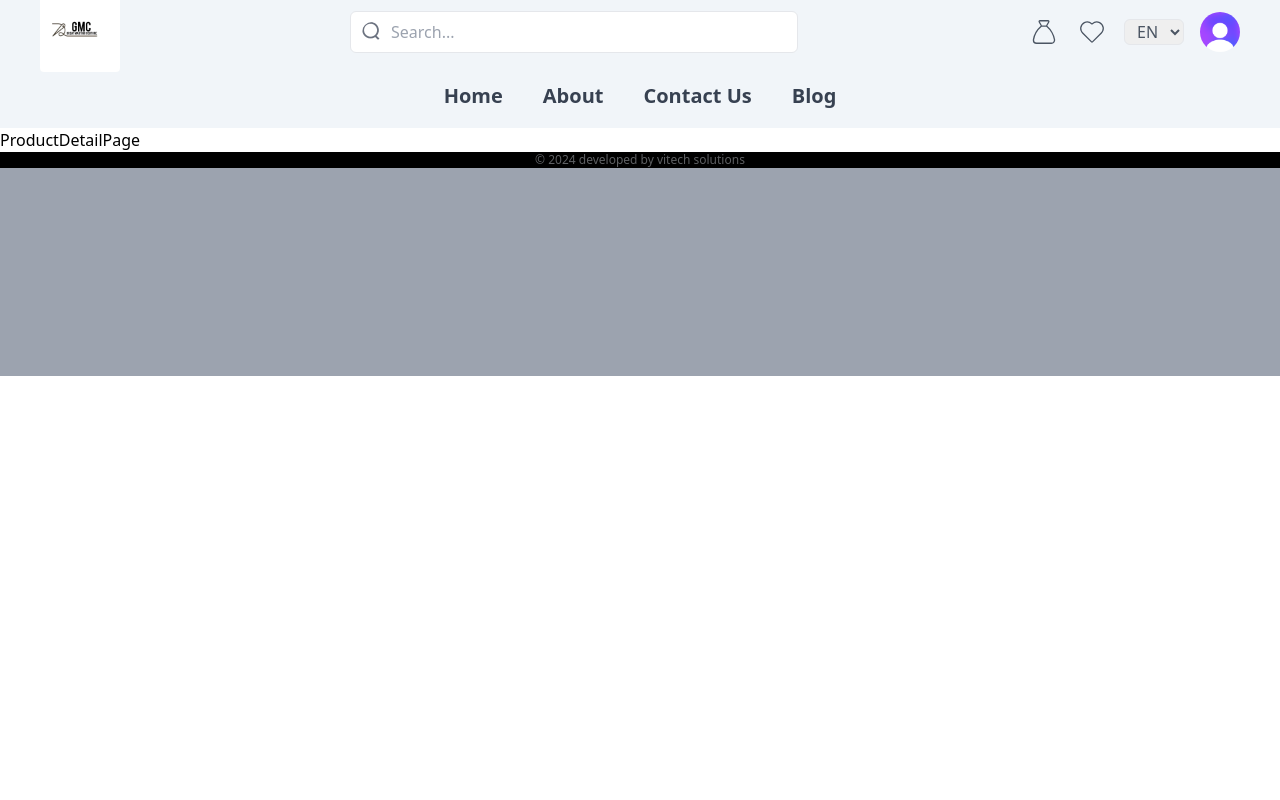
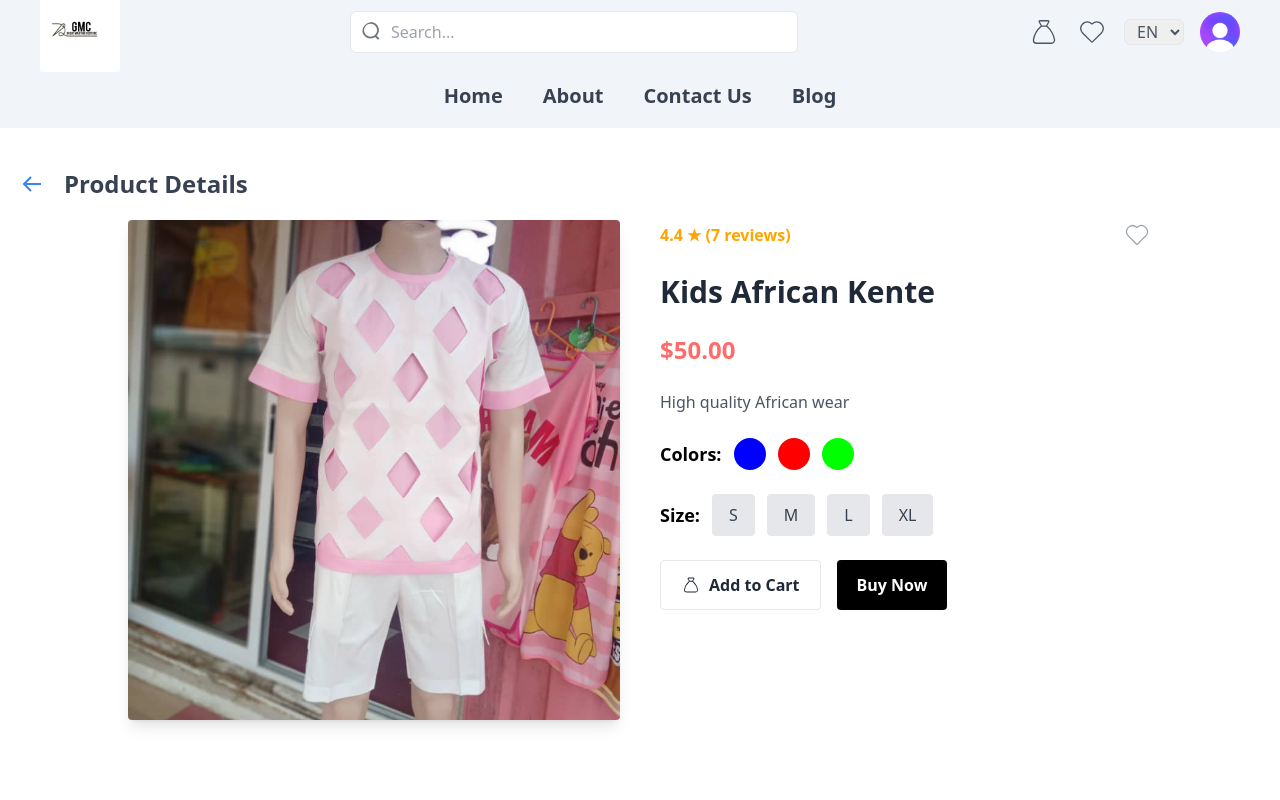
Before and after one commit to owusuvictorjnr/blessed-redeemer-fashion-and-design, a Next.js app: page /product/detail/kids-african-kente/ in a window 1280 px wide. Shown: the top 800 px of the page. Built offline with nearby package versions, Linux system fonts and the light colour scheme; no server answers.

Commit message:
product detailed page

```diff
--- a/app/(frontend)/product/detail/[slug]/page.tsx
+++ b/app/(frontend)/product/detail/[slug]/page.tsx
@@ -1,7 +1,128 @@
-import React from 'react'
+"use client";
 
-export default function ProductDetailPage() {
+import { allCategories } from "@/utils/data";
+import Image from "next/image";
+import Link from "next/link";
+import { useParams } from "next/navigation";
+import { BiArrowBack } from "react-icons/bi";
+import { CiBag1, CiHeart } from "react-icons/ci";
+import { useState } from "react";
+
+const ProductDetailPage = () => {
+  const params = useParams();
+  const { slug } = params;
+
+  // Find the product based on the slug
+  const category = allCategories.find((cat) =>
+    cat.products.some((product) => product.slug === slug)
+  );
+  const product = category?.products.find((product) => product.slug === slug);
+
+  const [selectedColor, setSelectedColor] = useState<string | null>(null);
+  const [selectedSize, setSelectedSize] = useState<string | null>(null);
+
+  if (!product) {
+    return (
+      <div className="text-center mt-10">
+        <h1 className="text-lg font-bold">Product Not Found</h1>
+        <Link href="/">
+          <button className="text-blue-500 mt-4">Go Back Home</button>
+        </Link>
+      </div>
+    );
+  }
+
+  const { name, description, image, price, rating, numReviews } = product;
+  const colors = ["#0000FF", "#FF0000", "#00FF00"]; // Sample colors
+  const sizes = ["S", "M", "L", "XL"]; // Sample sizes
+
   return (
-    <div>ProductDetailPage</div>
-  )
-}
+    <div className="min-h-screen px-5 py-10 bg-white">
+      {/* Back Button */}
+      <div className="flex items-center gap-5 mb-5">
+        <Link href={`/category/${category?.slug}`}>
+          <BiArrowBack className="text-2xl text-blue-500 hover:text-blue-600" />
+        </Link>
+        <h1 className="text-2xl font-bold capitalize text-gray-700">
+          Product Details
+        </h1>
+      </div>
+
+      <div className="flex flex-col md:flex-row gap-10 max-w-5xl mx-auto">
+        {/* Product Image */}
+        <div className="flex justify-center md:w-1/2">
+          <Image
+            src={image}
+            alt={name}
+            width={400}
+            height={400}
+            className="rounded shadow-lg object-cover w-full h-full max-h-[500px]"
+          />
+        </div>
+
+        {/* Product Info */}
+        <div className="flex flex-col space-y-6 md:w-1/2">
+          <div className="flex items-center justify-between">
+            <p className="text-[#FFA500] font-semibold">
+              {rating} ★ ({numReviews} reviews)
+            </p>
+            <CiHeart className="text-3xl text-gray-400 hover:text-red-500 cursor-pointer" />
+          </div>
+          <h2 className="text-3xl font-semibold text-gray-800">{name}</h2>
+          <p className="text-2xl font-bold text-[#FF6B6B]">
+            ${price.toFixed(2)}
+          </p>
+          <p className="text-gray-600">{description}</p>
+
+          {/* Color Selector */}
+          <div className="flex items-center space-x-3">
+            <span className="text-lg font-semibold">Colors:</span>
+            {colors.map((color) => (
+              <button
+                key={color}
+                style={{ backgroundColor: color }}
+                className={`w-8 h-8 rounded-full border-2 ${
+                  selectedColor === color
+                    ? "border-black"
+                    : "border-transparent"
+                }`}
+                onClick={() => setSelectedColor(color)}
+              />
+            ))}
+          </div>
+
+          {/* Size Selector */}
+          <div className="flex items-center space-x-3">
+            <span className="text-lg font-semibold">Size:</span>
+            {sizes.map((size) => (
+              <button
+                key={size}
+                className={`px-4 py-2 border rounded ${
+                  selectedSize === size
+                    ? "bg-black text-white"
+                    : "bg-gray-200 text-gray-700"
+                }`}
+                onClick={() => setSelectedSize(size)}
+              >
+                {size}
+              </button>
+            ))}
+          </div>
+
+          {/* Action Buttons */}
+          <div className="flex space-x-4">
+            <button className="flex items-center gap-2 px-5 py-3 border rounded text-gray-800 font-semibold hover:bg-blue-600 hover:text-white">
+              <CiBag1 className="text-xl" />
+              Add to Cart
+            </button>
+            <button className="px-5 py-3 font-semibold text-white bg-black rounded hover:bg-gray-800">
+              Buy Now
+            </button>
+          </div>
+        </div>
+      </div>
+    </div>
+  );
+};
+
+export default ProductDetailPage;
```
